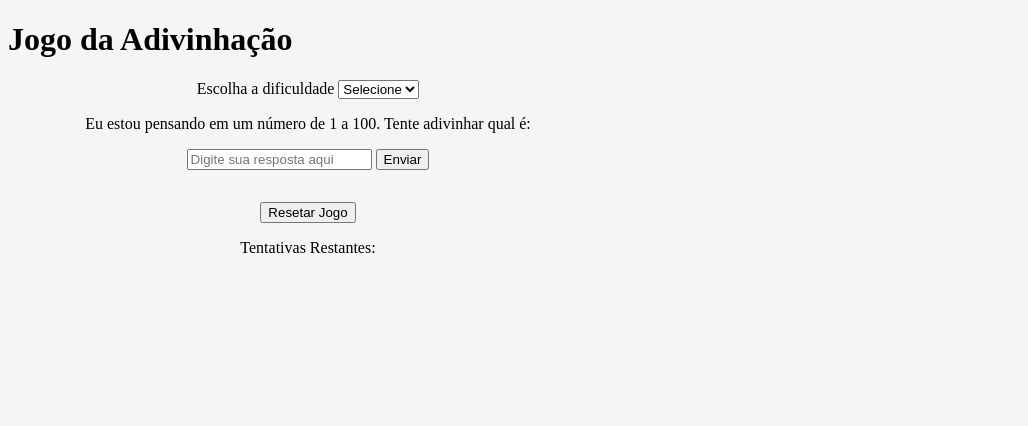
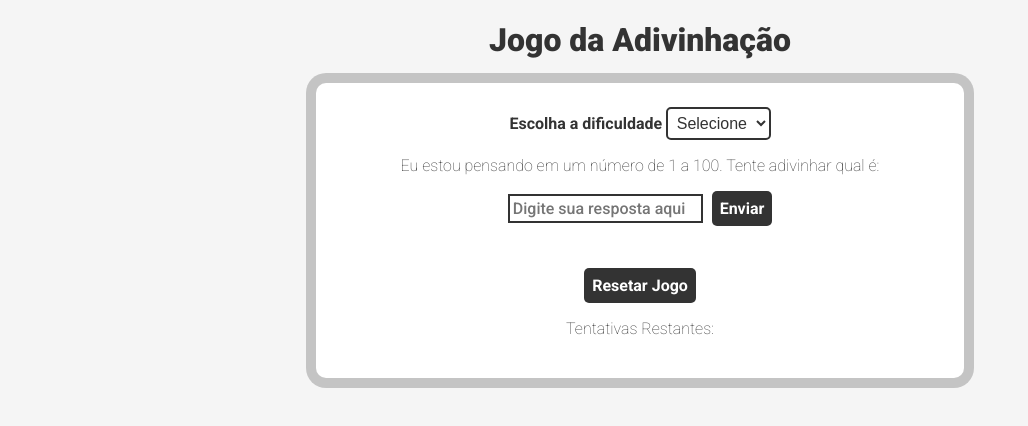
Before and after one commit to TeacherSamanthaSilva/JogodaAdivinhacao, a plain HTML site: page index.html in a window 1280 px wide. Shown: the whole page, without its empty margins (0-1028 px from the left). Drawn offline with Linux system fonts and the light colour scheme.

Commit message:
css
Nesse commit fiz a segunda parte do css

```diff
--- a/index.html
+++ b/index.html
@@ -6,10 +6,13 @@
     <title>Jogo da Adivinhação</title>
     <link rel="stylesheet" href="style.css">
     <script src="script.js"></script>
+    <link rel="preconnect" href="https://fonts.googleapis.com">
+<link rel="preconnect" href="https://fonts.gstatic.com" crossorigin>
+<link href="https://fonts.googleapis.com/css2?family=Roboto:ital,wght@0,100;0,300;0,400;0,500;0,700;0,900;1,100;1,300;1,400;1,500;1,700;1,900&display=swap" rel="stylesheet">
 </head>
 <body>
-    <h1>Jogo da Adivinhação</h1>
-    <div class="container">
+    <h1 class="roboto-black">Jogo da Adivinhação</h1>
+    <div class="container roboto-thin">
         <div  id="difficult-section">
             <label for="difficult">Escolha a dificuldade</label>
             <select name="difficult" id="difficult">
@@ -19,14 +22,14 @@
                 <option value="3">Difícil</option>
             </select>
         </div>
-        <div id="game-section"></div>
+        <div id="game-section roboto-light"></div>
         <p>Eu estou pensando em um número de 1 a 100. Tente adivinhar qual é:</p>
-        <div id="guess-section">
-            <input type="text" id="guess" placeholder="Digite sua resposta aqui">
-            <button id="guess-btn">Enviar</button>
+        <div id="guess-section roboto-regular">
+            <input type="text" id="guess" placeholder="Digite sua resposta aqui" class="roboto-medium">
+            <button id="guess-btn" class="roboto-bold">Enviar</button>
         </div>
         <p id="result"></p>
-        <button id="reselt-btn">Resetar Jogo</button>
+        <button id="reselt-btn" class="roboto-bold">Resetar Jogo</button>
         <p>Tentativas Restantes: <span id="tries-left"></span></p>
     </div>
 </body>
--- a/style.css
+++ b/style.css
@@ -9,13 +9,93 @@ body{
     flex-direction: column;
     align-items: center;
     justify-content: center;
+    margin: 0 auto;
+    padding: 1.5rem;
+    background-color: #fff;
+    border-radius: 10px;
+    box-shadow: 0 0 0 10px rgba(0, 0, 0, 0.2);
+
+}
+
+#difficul-section,#game-section{
+  display: flex;
+  flex-direction: column;
+  align-items: center;
+  justify-content: center;
+  gap: 1rem;
+}
+
+#guess-section{
+  display: flex;
+  justify-content: center;
+}
+
+h1{
+  font-size: 2rem;
+  text-align: center;
+  margin-bottom: 1.5rem;
+  color: #333;
+}
+
+label{
+  font-size: 1rem;
+  font-weight: bold;
+  color: #333;
+}
+
+select{
+  font-size: 1rem;
+  padding: 0.3rem;
+  border: 2px solid #333;
+  border-radius: 5px;
+  background-color: #fff;
+  color: #333;
+}
+
+p{
+  font-size: 1rem;
+  text-align: center;
+  color: #333;
+
+}
+
+input{
+  font-size: 1rem;
+  padding: 0.2rem;
+  border: 2px solid #333;
+  margin-right: 0.3rem;
+}
+
+button{
+  font-size: 1rem;
+  padding: 0.5rem;
+  background-color: #333;
+  color: #fff;
+  cursor: pointer;
+  border: none;
+  border-radius: 5px;
+  transition: 0.4s;
+}
+
+button:hover{
+  background-color: #555;
+}
+
+#result{
+  font-size: 1.3rem;
+  margin-top: 1,5rem;
+  color: #b30ce6;
+}
+
+#game-section, #reset-btn{
+  display: none;
 }
 
 .roboto-thin {
     font-family: "Roboto", sans-serif;
     font-weight: 100;
     font-style: normal;
-    margin: 0 auto;
+
   }
 
   .roboto-light {
```
